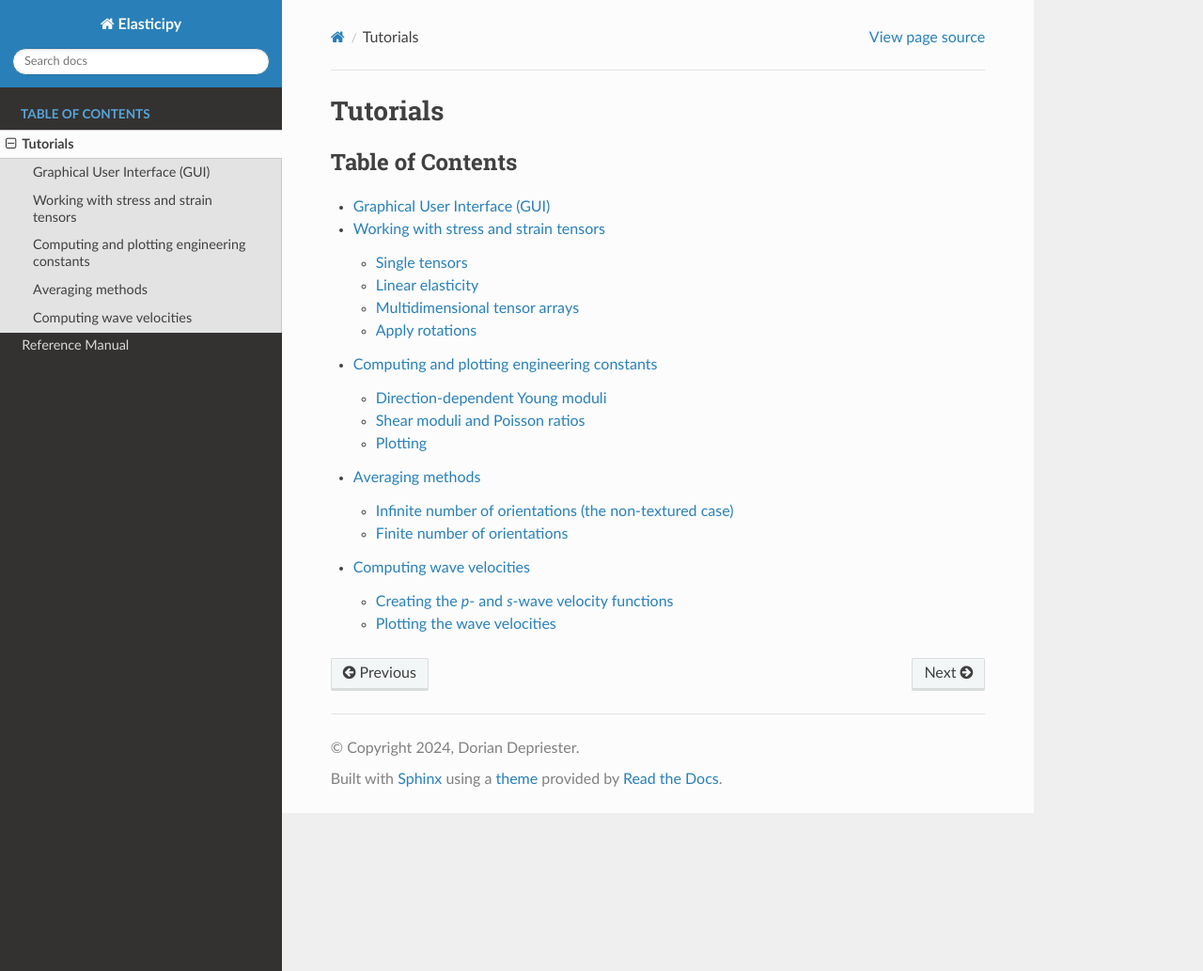
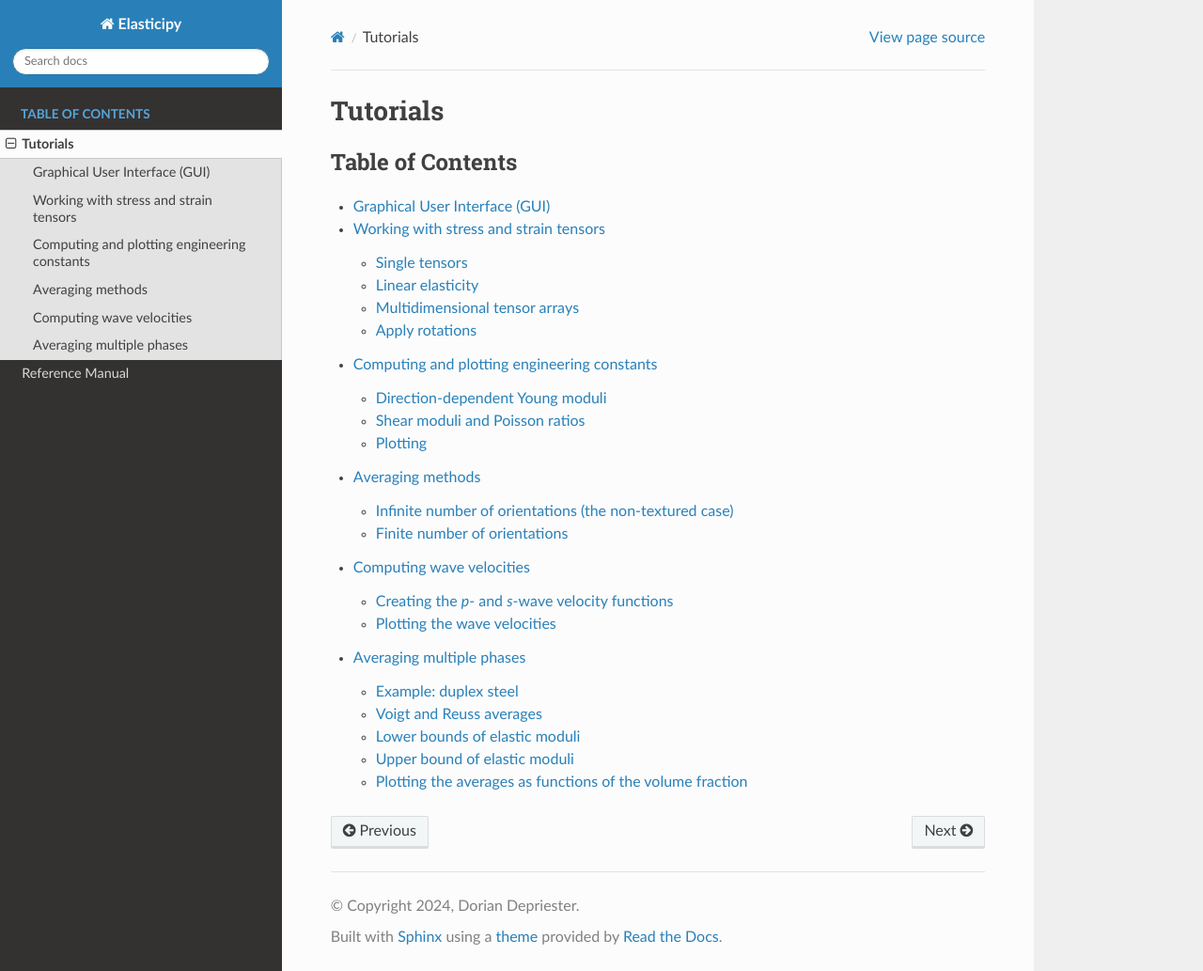
Before and after one commit to DorianDepriester/Elasticipy, a Sphinx documentation site: the page built from docs/source/Tutorials.rst, in a window 1280 px wide and 1033 px high. Shown: the whole window at 94% size. Built offline with Sphinx 7.4.7 and the Read the Docs theme 3.1.0, drawn with Linux system fonts in a browser that asks for light colours; some of the changed lines change nothing that is shown.

Commit message:
Add tutorial for Multiple phases

```diff
--- /dev/null
+++ b/docs/source/Tutorial_MultiplePhases.rst
@@ -0,0 +1,115 @@
+Averaging multiple phases
+-------------------------
+
+In this tutorial, we will see how we can compute the lower and upper bounds of elastic properties of a two-phased
+material.
+
+Example: duplex steel
+=====================
+
+We consider the duplex stainless steel. It is composed of a BCC austenitic phase, and FCC ferritic phase.
+The stiffness tensor of each phase are roughly:
+
+.. math::
+
+    \mathbf{C}_{aust} =
+        \begin{bmatrix}
+            204 & 137   & 137   & 0     & 0     & 0\\
+            137 & 204   & 137   & 0     & 0     & 0\\
+            137 & 137   & 204   & 0     & 0     & 0\\
+            0   & 0     & 0     & 126   & 0     & 0\\
+            0   & 0     & 0     & 0     & 126   & 0\\
+            0   & 0     & 0     & 0     & 0     & 126
+        \end{bmatrix}
+
+.. math::
+
+    \mathbf{C}_{ferr} =
+        \begin{bmatrix}
+            242 & 146   & 146   & 0     & 0     & 0\\
+            137 & 242   & 146   & 0     & 0     & 0\\
+            137 & 137   & 242   & 0     & 0     & 0\\
+            0   & 0     & 0     & 116   & 0     & 0\\
+            0   & 0     & 0     & 0     & 116   & 0\\
+            0   & 0     & 0     & 0     & 0     & 116
+        \end{bmatrix}
+
+Voigt and Reuss averages
+========================
+
+Let's start by creating the two stiffness tensors in Python:
+
+
+.. doctest::
+
+    >>> from Elasticipy.FourthOrderTensor import StiffnessTensor
+    >>> C_austenite = StiffnessTensor.cubic(C11=204, C12=137, C44=126)
+    >>> C_ferrite = StiffnessTensor.cubic(C11=242, C12=146, C44=116)
+
+Lower bounds of elastic moduli
+==============================
+The lower bound of elastic moduli is given by the Reuss averages of stiffness tensors. Assuming that neither the
+austenite nor the ferrite phased have remarkable crystallographic texture, we can compute the resulting isotropic
+stiffness tensor for each phase:
+
+    >>> C_austenite_ravg = C_austenite.Reuss_average()
+    >>> C_ferrite_ravg = C_ferrite.Reuss_average()
+
+Finally, the lower bound for the stiffness tensor of the duplex steel is given by the Reuss average of the
+both the aforementioned tensors, weighted by the volume fraction of each phase (say, 40/60 here):
+
+    >>> C_reuss = StiffnessTensor.weighted_average((C_austenite_ravg, C_ferrite_ravg), (0.4, 0.6), 'Reuss')
+
+Now we can check out the lower bound for the Young modulus:
+
+    >>> print(C_reuss.Young_modulus.mean())
+    179.16068408455897
+
+Upper bound of elastic moduli
+=============================
+Conversely, the upper bounds of elastic moduli is given by the Voigt averages. The commands above become:
+
+    >>> C_austenite_vavg = C_austenite.Hill_average()
+    >>> C_ferrite_vavg = C_ferrite.Hill_average()
+    >>> C_voigt = StiffnessTensor.weighted_average((C_austenite_vavg, C_ferrite_vavg), (0.4, 0.6), 'Voigt')
+
+Which leads to:
+
+    >>> print(C_voigt.Young_modulus.mean())
+    204.45867599496472
+
+Plotting the averages as functions of the volume fraction
+=========================================================
+In order to investigate the influence of austenite volume fraction on the elastic moduli, one can use the following
+commands:
+
+    >>> import numpy as np
+    >>> from matplotlib import pyplot as plt
+    >>> n_values = 100
+    >>> fraction_austenite = np.linspace(0, 1, n_values)
+    >>> fig, ax = plt.subplots()
+    >>> colors = plt.cm.tab10.colors    # Simple hack to ensure that both E and G will have the same color for a given method
+    >>> color_index = 0
+    >>> for method in ('Voigt', 'Hill', 'Reuss'):
+    >>>     C_aust_avg = C_austenite.average(method)    # Equivalent to C_austenite.{method}_average()
+    >>>     C_ferr_avg = C_ferrite.average(method)
+    >>>     E_mean = np.zeros(n_values)
+    >>>     G_mean = np.zeros(n_values)
+    >>>     for i in range(n_values):
+    >>>         f1 = fraction_austenite[i]
+    >>>         f2 = 1 - f1
+    >>>         C_tot_mean = StiffnessTensor.weighted_average((C_aust_avg, C_ferr_avg), (f1, f2), method)
+    >>>         E_mean[i] = C_tot_mean.Young_modulus.mean()
+    >>>         G_mean[i] = C_tot_mean.shear_modulus.mean()
+    >>>     ax.plot(fraction_austenite, E_mean, label='E ({})'.format(method), color=colors[color_index])
+    >>>     ax.plot(fraction_austenite, G_mean, label='G ({})'.format(method), color=colors[color_index], linestyle='--')
+    >>>     color_index = color_index + 1
+    >>> ax.legend()
+    >>> ax.set_xlim([0, 1])
+    >>> ax.set_xlabel('Fraction of Austenite')
+    >>> ax.set_ylabel('Young/Shear Modulus (GPa)')
+    >>> fig.show()
+
+leading to:
+
+.. image:: ../_static/images/plot_volumeFraction.png
--- a/docs/source/Tutorials.rst
+++ b/docs/source/Tutorials.rst
@@ -9,3 +9,4 @@
     ./Tutorial_StiffnessTensor.rst
     ./Tutorial_AveragingMethods.rst
     ./Tutorial_wave-velocities.rst
+    ./Tutorial_MultiplePhases.rst
```
Also changed, not shown: docs/_static/images/plot_volumeFraction.png (added).
